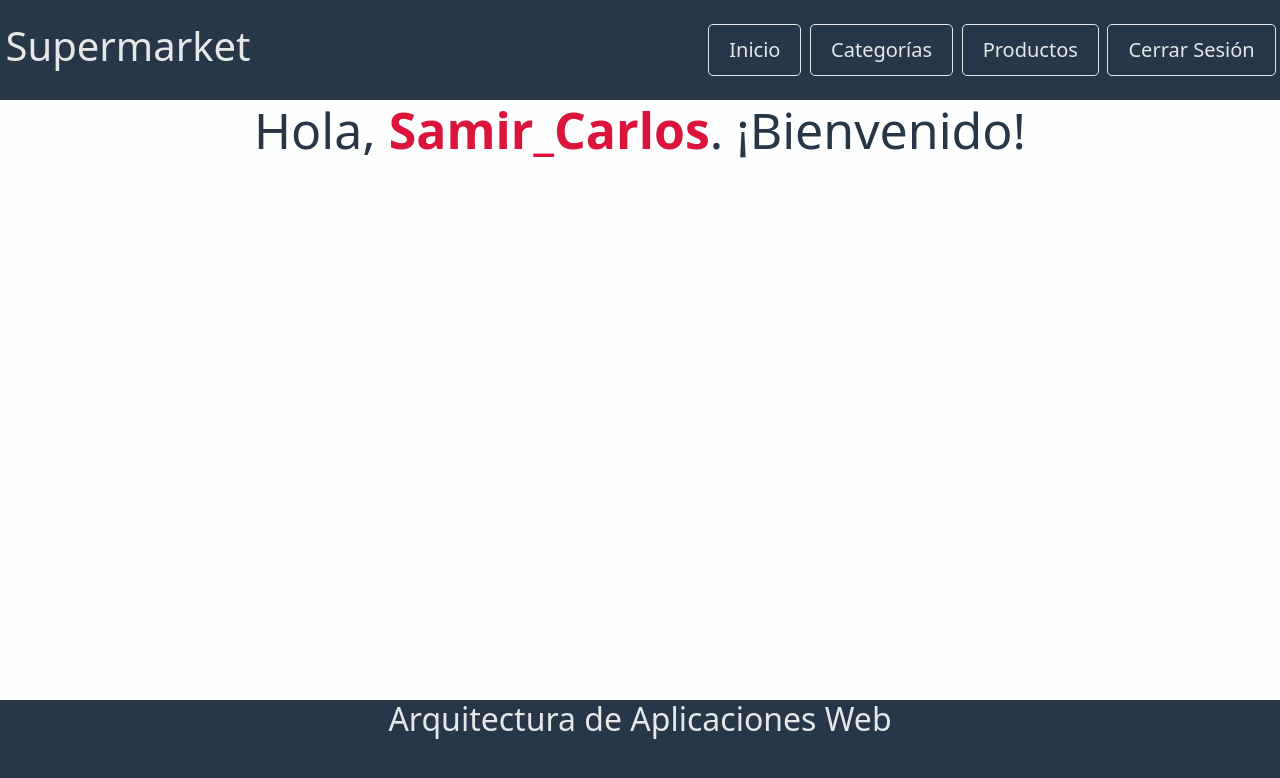
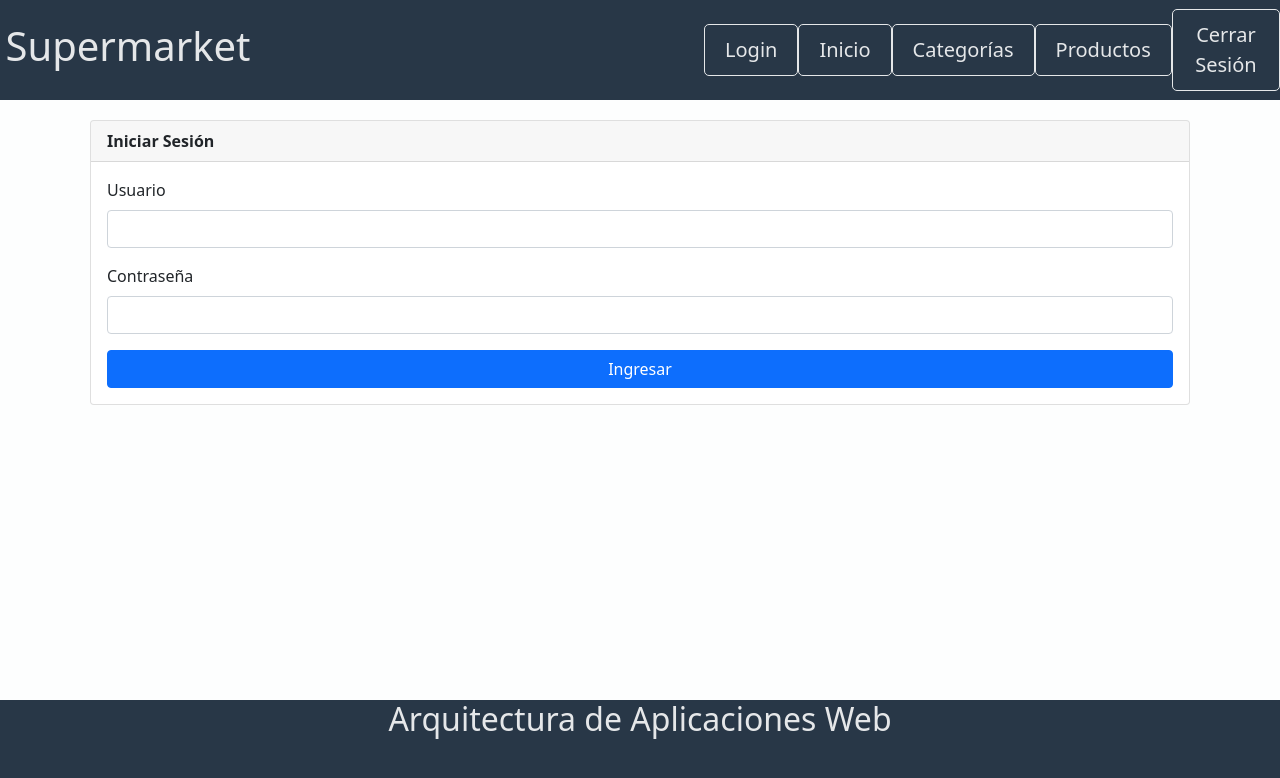
Before and after one commit to CarlosTirado/Supermarket, a Vue app in the folder supermarket_wa/: page /login in a window 1280 px wide. Before the commit this address led to /user/Samir_Carlos. Shown: the top 778 px of the page. Built offline with nearby package versions, Linux system fonts and the light colour scheme.

Commit message:
se confirman avances en el componente de login de vue

```diff
--- a/supermarket_wa/src/App.vue
+++ b/supermarket_wa/src/App.vue
@@ -4,6 +4,7 @@
 
       <h1>Supermarket</h1>
       <nav>
+        <button v-on:click="login" v-if="is_auth">Login</button>
         <button v-on:click="init" v-if="is_auth">Inicio</button>
         <button v-on:click="categories" v-if="is_auth">Categorías</button>
         <button v-if="is_auth">Productos</button>
@@ -40,6 +41,12 @@
         }
       },
 
+      login: function(){
+        if(this.$route.name != "login"){
+          this.$router.push({name: "login"})
+        }
+      },
+
       categories: function(){
         if(this.$route.name != "categories"){
           let username = localStorage.getItem("current_username")
@@ -53,7 +60,7 @@
       localStorage.setItem('current_username', 'Samir_Carlos')
       localStorage.setItem('isAuth', true)
 
-      this.$router.push({name: "user", params:{ username: 'Samir_Carlos'}})
+      this.$router.push({name: "login"})
     }
   }
 </script>
--- /dev/null
+++ b/supermarket_wa/src/components/Login.vue
@@ -0,0 +1,171 @@
+<template>
+  <div id="Login" class="container">
+    <div class="row">
+      <div class="col-sm-12" style="padding: 20px">
+        <div class="card">
+          <div class="card-header text-bold">Iniciar Sesión</div>
+          <div class="card-body">
+            <div class="row">
+              <div class="col-sm-12">
+                <div class="mb-3">
+                  <label for="usuario" class="form-label">Usuario</label>
+                  <input type="text" class="form-control" v-model="username">
+                </div>
+                <div class="mb-3">
+                  <label for="usuario" class="form-label">Contraseña</label>
+                  <input type="password" class="form-control" v-model="password">
+                </div>
+				<div class="d-grid gap-2">
+                	<button class="btn btn-primary" v-on:click='getUser'>Ingresar</button>
+				</div>
+              </div>
+            </div>
+          </div>
+        </div>
+      </div>
+    </div>
+
+	<div id="modalRegistroUsuario" class="modal" tabindex="-1">
+		<div class="modal-dialog">
+			<div class="modal-content">
+				<div class="modal-header">
+					<h5 class="modal-title">Registrar Usuario</h5>
+					<button
+						type="button"
+						class="btn-close"
+						data-bs-dismiss="modal"
+						aria-label="Close"></button>
+				</div>
+				<div class="modal-body">
+					<div class="">
+						<div class="row" style="margin-bottom: 10px">
+							<div class="col-sm-6 text-end">
+								<strong>Usuario:</strong>
+							</div>
+							<div class="col-sm-6">
+								<input
+								autocomplete="off"
+								name="username"
+								type="text"
+								v-model="userInput.username"
+								placeholder="Nombre"
+								class="form-control"
+								/>
+							</div>
+						</div>
+						<div class="row">
+							<div class="col-sm-6 text-end">
+								<strong>Contraseña:</strong>
+							</div>
+							<div class="col-sm-6">
+								<input
+								autocomplete="off"
+								name="password"
+								type="password"
+								v-model="userInput.password"
+								placeholder="Descripción"
+								class="form-control"
+								/>
+							</div>
+						</div>
+					</div>
+				</div>
+				<div class="modal-footer">
+					<button
+						type="button"
+						class="btn btn-success"
+						v-on:click="postUser"
+						data-bs-dismiss="modal">
+						Guardar
+					</button>
+					<button
+						type="button"
+						class="btn btn-secondary"
+						data-bs-dismiss="modal">
+						Cerrar
+					</button>
+				</div>
+			</div>
+		</div>
+	</div>
+  </div>
+</template>
+
+<script>
+import axios from "axios";
+
+export default {
+  name: "Login",
+
+  data: function () {
+    return {
+      username: "",
+	  password: "",
+	  userInput: {
+		  username: "",
+		  password: ""
+	  }
+    };
+  },
+
+  created: function () {
+    this.username = this.$route.params.username;
+    let self = this;
+  },
+
+  methods: {
+    abrirNuevoUsuario: function () {
+      let self = this;
+      self.userInput = {};
+      const modal = new bootstrap.Modal(
+        document.getElementById("modalRegistroUsuario")
+      );
+      modal.show();
+    },
+
+    getUser: function () {
+      this.username = this.$route.params.username;
+      let self = this;
+
+      axios
+        .post(`http://localhost/user/`,{
+			//graph
+		})
+        .then((result) => {
+         	console.log(result);
+			let username = localStorage.getItem("current_username")
+          	this.$router.push({name: "user", params:{ username: username }})
+        })
+        .catch((error) => {
+          console.log(error);
+          console.log(typeof error);
+          alert("ERROR de Servidor");
+        });
+    },
+
+    postUser: function () {
+      this.username = this.$route.params.username;
+      let self = this;
+
+	  axios
+        .post(`http://localhost/user/`, {
+			//grapql
+		})
+        .then((result) => {
+          alert("¡Usuario registrado con exito!");
+        })
+        .catch((error) => {
+          console.log(error);
+          console.log(typeof error);
+          alert("ERROR de Servidor");
+        });
+    }
+  },
+};
+</script>
+
+<style>
+ .text-bold{
+	 font-weight: 600;
+ }
+</style>
--- a/supermarket_wa/src/router.js
+++ b/supermarket_wa/src/router.js
@@ -2,6 +2,7 @@ import vueRouter from 'vue-router'
 import App from './App'
 import User from './components/User'
 import Categories from './components/Categories'
+import Login from './components/Login'
 
 const router = new vueRouter({
         mode: 'history',
@@ -11,6 +12,11 @@ const router = new vueRouter({
                 path: '/',
                 name: "root",
                 component: App
+            },
+            {
+                path: '/login',
+                name: "login",
+                component: Login
             },
             {
                 path: '/user/:username',
```
